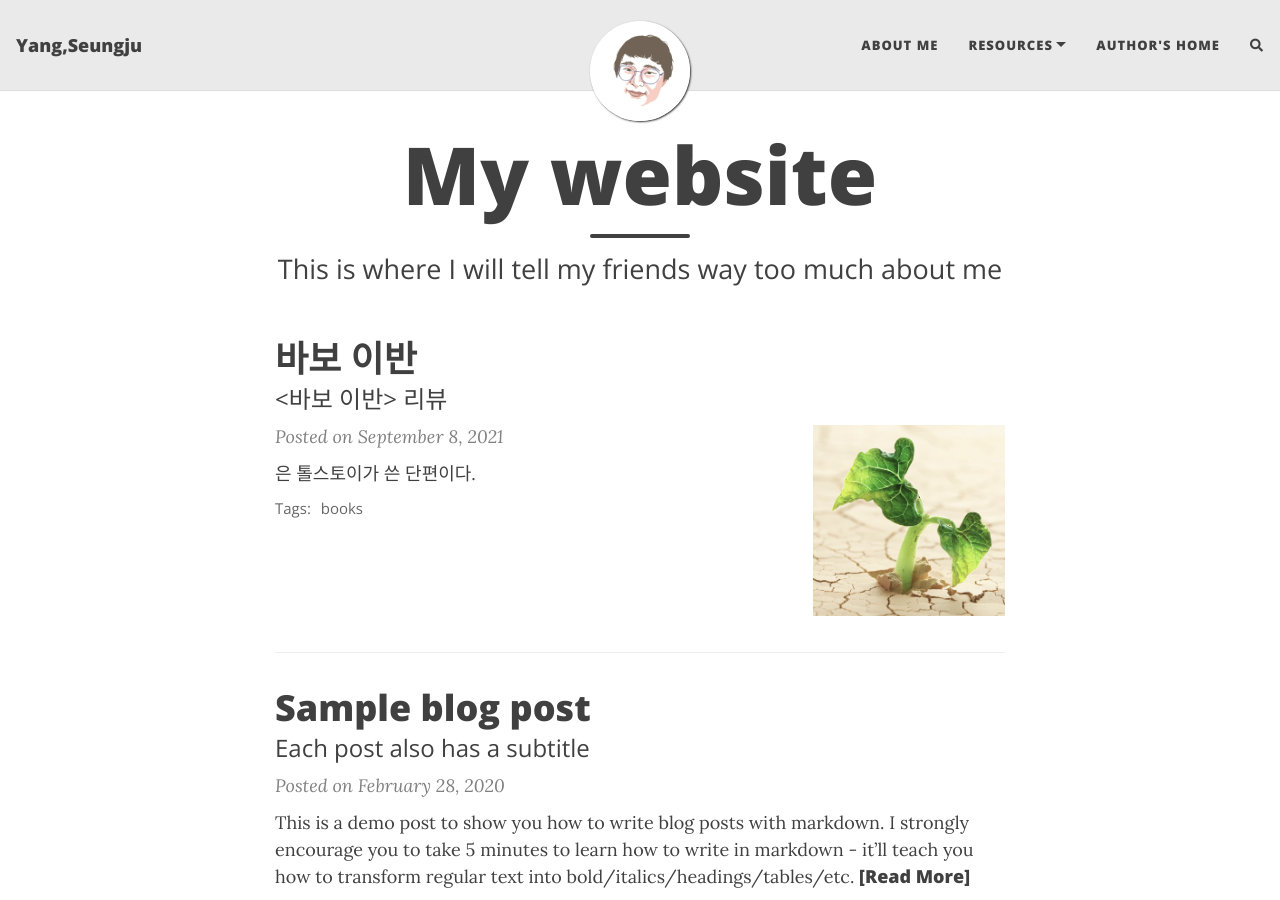
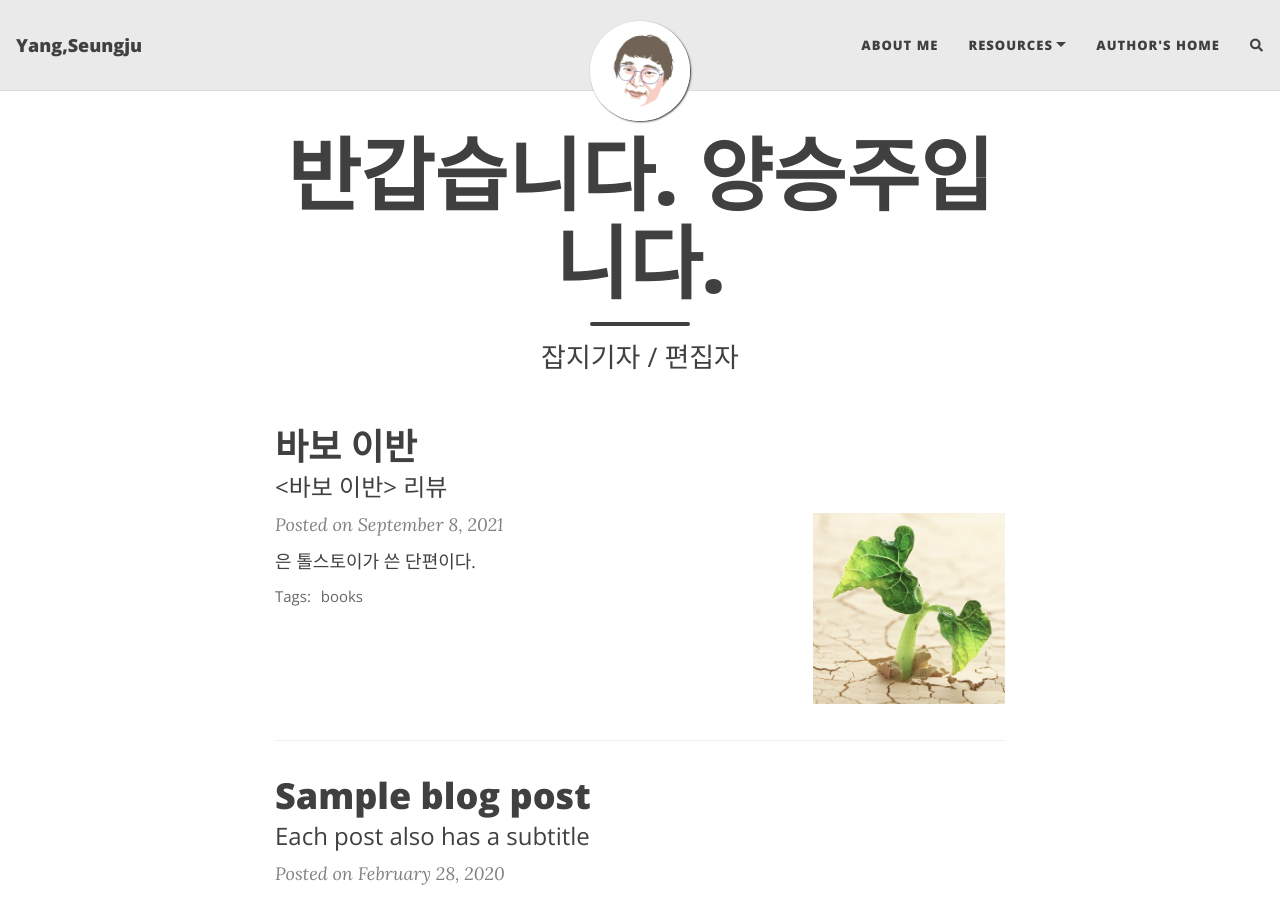
Before and after one commit to pulpfictionhero/homepage, a Jekyll site: the page built from index.html, in a window 1280 px wide and 900 px high. Built offline with Jekyll 4.4.1, drawn with Linux system fonts in a browser that asks for light colours; nearby versions of some CDN libraries; the list of posts is cut into pages by our own code; comment, search, counter and statistics services are not loaded.

Commit message:
write title

```diff
--- a/index.html
+++ b/index.html
@@ -1,5 +1,5 @@
 ---
 layout: home
-title: My website
-subtitle: This is where I will tell my friends way too much about me
+title: 반갑습니다. 양승주입니다.
+subtitle: 잡지기자 / 편집자
 ---
```
